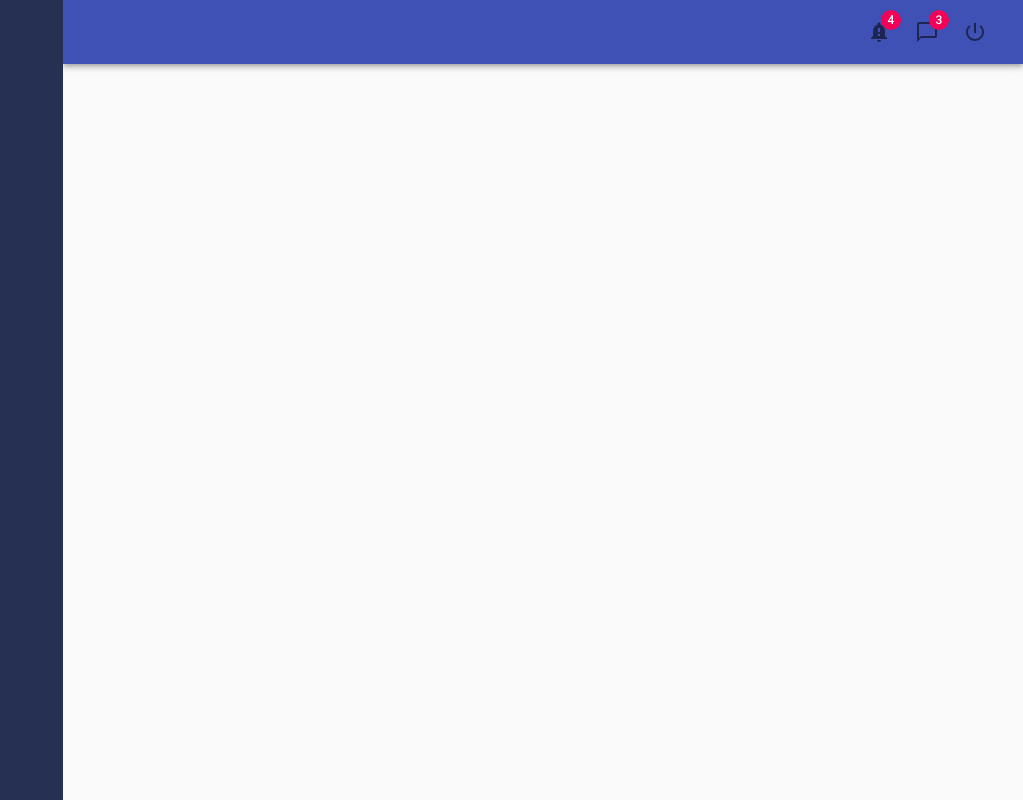
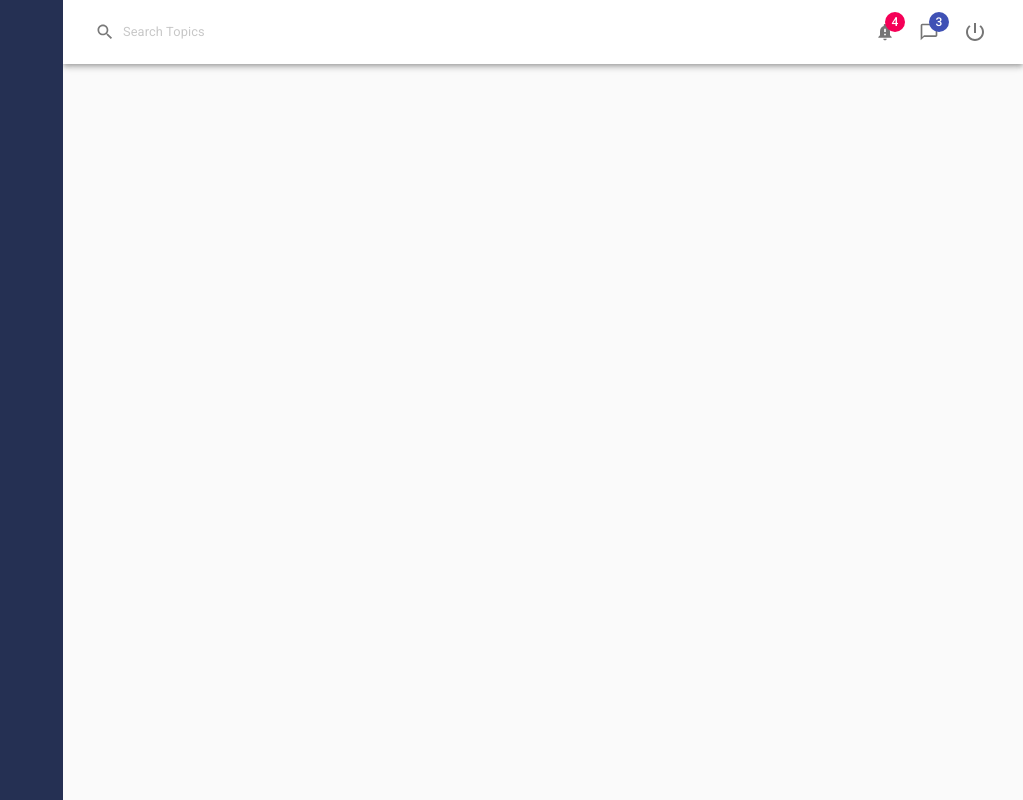
Before and after one commit to shawon122334/complete-react-material-ui, a React (Create React App) app: page / in a window 1280 px wide. Shown: the whole page, without its empty margins (257-1280 px from the left). Built offline with nearby package versions, Linux system fonts and the light colour scheme.

Commit message:
varies material ui components

```diff
--- a/src/components/Header.js
+++ b/src/components/Header.js
@@ -1,31 +1,53 @@
-import { AppBar, Badge, Grid, IconButton, InputBase, Toolbar } from '@material-ui/core'
+import { AppBar, Badge, Grid, IconButton, InputBase, makeStyles, Toolbar } from '@material-ui/core'
 import React from 'react'
 import NotificationImportantIcon from '@material-ui/icons/NotificationImportant';
 import ChatBubbleOutlineIcon from '@material-ui/icons/ChatBubbleOutline';
 import PowerSettingsNewIcon from '@material-ui/icons/PowerSettingsNew';
+import SearchIcon from '@material-ui/icons/Search';
+
+const useStyle = makeStyles({
+    root: {
+        backgroundColor:'#fff'
+    },
+    searchInput: {
+        opacity: '0.6',
+        padding:  '0px 8px',
+        fontSize: '0.8rem',
+        '&:hover':{
+            backgroundColor:'#f2f2f2'
+        },
+        '& .MuiSvgIcon-root':{
+            marginRight:'8px'
+        }
+
+    }
+})
 export default function Header() {
+    const classes= useStyle();
     return (
-        <AppBar position="static">
+        <AppBar position="static" className={classes.root}>
             <Toolbar>
-                <Grid container>
+                <Grid container alignItems="center">
                     <Grid >
-                        <InputBase></InputBase>
+                        <InputBase placeholder="Search Topics " className={classes.searchInput} startAdornment={<SearchIcon fontSize="small"/>}>
+
+                        </InputBase>
                     </Grid>
                     <Grid item sm></Grid>
                     <Grid item >
                         <IconButton>
                             <Badge badgeContent={4} color="secondary">
-                                <NotificationImportantIcon/>
+                                <NotificationImportantIcon fontSize="small"/>
 
                             </Badge>
                         </IconButton>
                         <IconButton>
-                            <Badge badgeContent={3} color="secondary">
-                                <ChatBubbleOutlineIcon/>
+                            <Badge badgeContent={3} color="primary">
+                                <ChatBubbleOutlineIcon fontSize="small"/>
                             </Badge>
                         </IconButton>
                         <IconButton>
-                            <PowerSettingsNewIcon/>
+                            <PowerSettingsNewIcon fontSize="smalls"/>
                         </IconButton>
                     </Grid>
                 </Grid>
```
